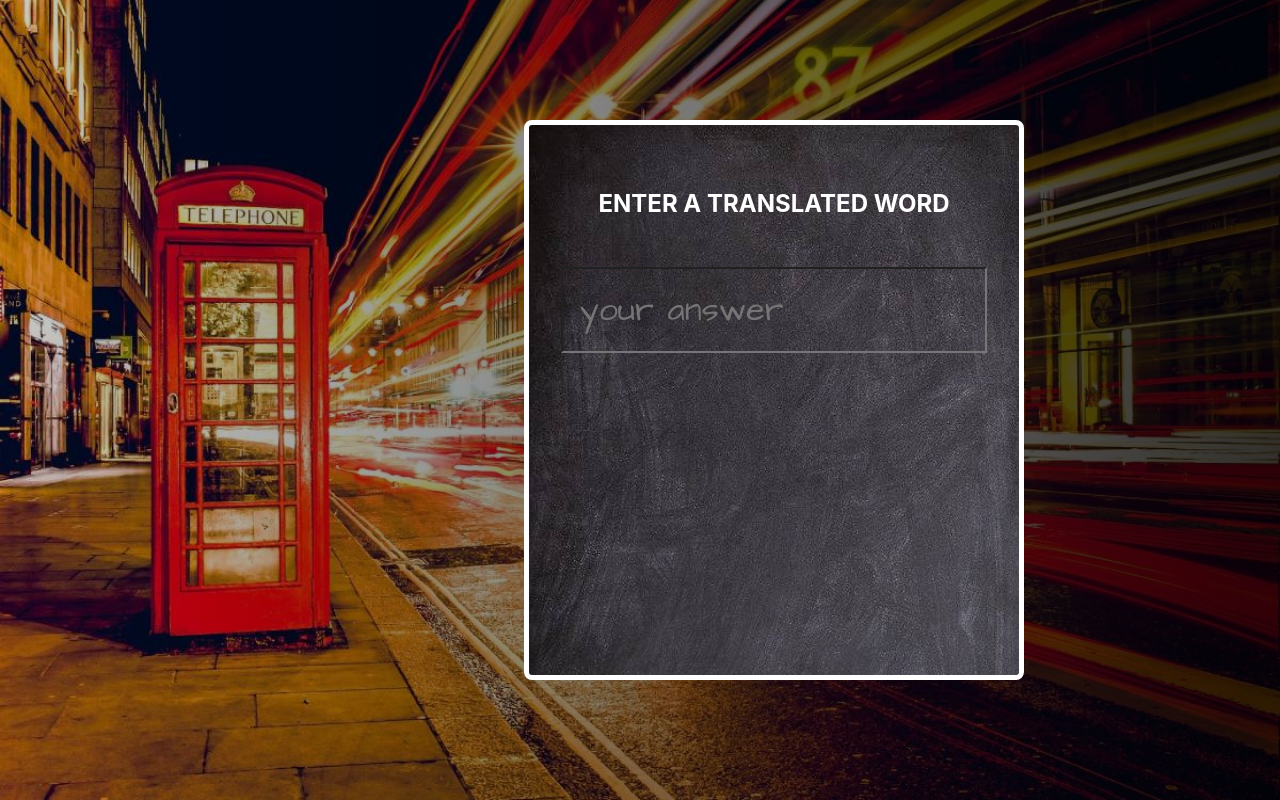
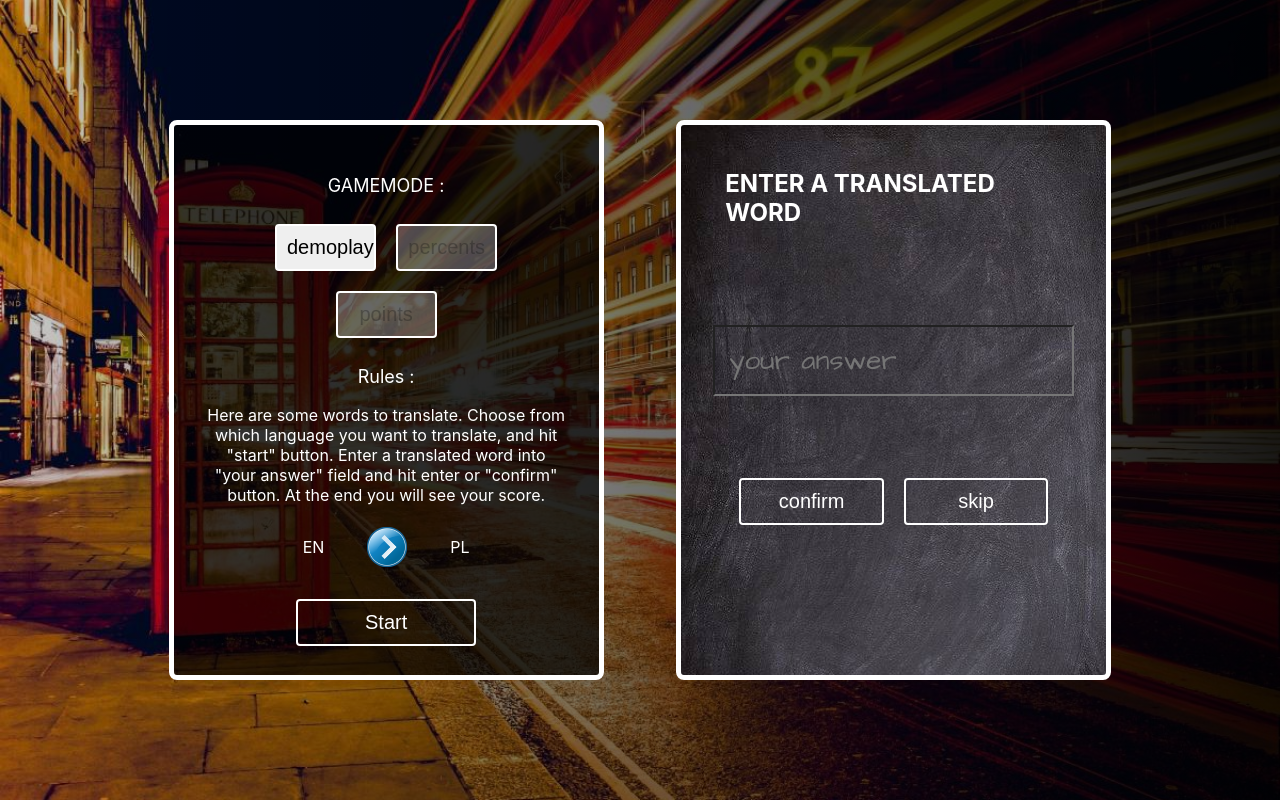
Before and after one commit to WarmuzWojtek/English-IT, a React (Create React App) app: page /demo in a window 1280 px wide. Built offline with nearby package versions, Linux system fonts and the light colour scheme.

Commit message:
Start preparing demoplay

```diff
--- a/src/Components/DemoBcg/demoBcg.css
+++ b/src/Components/DemoBcg/demoBcg.css
@@ -13,7 +13,7 @@
   left: 0;
   width: 100%;
   height: 100%;
-  background-image: linear-gradient(to right, rgba(0, 0, 0, 0.2), rgba(0, 0, 0, 0.8));
+  background-image: linear-gradient(to right, rgba(0, 0, 0, 0.2), rgba(0, 0, 0, 0.9));
   display: flex;
   justify-content: center;
   align-items: center;
--- /dev/null
+++ b/src/Components/LanguageSwitch/LanguageSwitch.jsx
@@ -0,0 +1,17 @@
+
+import './languageSwitch.css'
+
+
+const LanguageSwitch = ({ isEnglishFirst, onClickFn }) => {
+
+  return (
+    <div onClick={onClickFn} className='switchContainer'>
+      <p>{isEnglishFirst ? "EN" : "PL"}</p>
+      <div className='arrow' style={{ backgroundImage: `url(${process.env.PUBLIC_URL + '/images/arrow.png'})` }}></div>
+      <p>{isEnglishFirst ? "PL" : "EL"}</p>
+    </div>
+
+  );
+}
+
+export default LanguageSwitch;
--- /dev/null
+++ b/src/Components/LanguageSwitch/languageSwitch.css
@@ -0,0 +1,24 @@
+.switchContainer {
+  display: flex;
+  width: 70%;
+  margin: 0 auto;
+  justify-content: space-evenly;
+  align-items: center;
+  color: var(--secondary);
+  margin-top: var(--spacing-xs);
+  margin-bottom: var(--spacing-xs);
+  cursor: pointer;
+}
+
+.switchContainer:hover .arrow {
+  transform: rotate(180deg);
+}
+
+.arrow {
+  width: 40px;
+  height: 40px;
+  background-size: cover;
+  background-position: center;
+  transform: rotate(0deg);
+  transition: 0.5s;
+}
--- /dev/null
+++ b/src/Components/Logo/Logo.jsx
@@ -0,0 +1,9 @@
+import './logo.css'
+
+const Logo = () => {
+  return (
+    <p className='logo'>ENGLISH IT</p>
+  );
+}
+
+export default Logo;
--- /dev/null
+++ b/src/Components/Logo/logo.css
@@ -0,0 +1,15 @@
+.logo {
+  /* font-family: var(--mainFont);
+  font-size: 54px;
+  color: var(--secondary);
+  text-align: left;
+  padding: var(--spacing-xxs);
+  position: absolute;
+  top: 0;
+  left: 0;
+  margin-left: var(--spacing-xs);
+  background: rgba(0, 0, 0, 0.5);
+  border: 2px solid var(--secondary);
+  border-radius: 8px;
+  margin: var(--spacing-sm); */
+}
--- a/src/Components/Playground/Playground.jsx
+++ b/src/Components/Playground/Playground.jsx
@@ -1,18 +1,89 @@
-import { useState } from 'react';
+import { useState, useEffect } from 'react';
+import { words } from '../../Constants/words'
+import LanguageSwitch from '../LanguageSwitch/LanguageSwitch'
 import './playground.css'
+
 
 const Playground = () => {
 
   const [answer, setAnswer] = useState('');
+  const [questions, setQuestions] = useState();
+  const [currentQ, setCurrentQ] = useState('');
+  const [comment, setComment] = useState('');
+  const [currentIndex, setCurrentIndex] = useState();
+  const [isEnglishFirst, setIsEnglishFirst] = useState(true);
+
+  useEffect(() => {
+    setQuestions(words);
+  }, [])
 
   function handleAnswerChange(e) {
     setAnswer(e.target.value)
   }
+  function handleStartBtn() {
+    const index = Math.floor(Math.random() * questions.length);
+    const currentQuestion = questions[index];
+    setCurrentIndex(index);
+    setCurrentQ(isEnglishFirst ? currentQuestion.q : currentQuestion.a);
+  }
+
+  function handleGoodAnswer() {
+    setComment('very good');
+    handleSkipBtn();
+  }
+  function handleWrongAnswer() {
+    setComment('you`re wrong');
+  }
+
+  function handleAnswerSubmit(e) {
+    e.preventDefault();
+    isEnglishFirst ?
+      questions[currentIndex].a === answer ? handleGoodAnswer() : handleWrongAnswer() :
+      questions[currentIndex].q === answer ? handleGoodAnswer() : handleWrongAnswer()
+  }
+
+
+
+  function handleTryAgainBtn() {
+    setAnswer('');
+    setComment('');
+  }
+
+  function handleSkipBtn() {
+    const first = questions.slice(0, currentIndex);
+    const second = questions.slice(currentIndex + 1, questions.length);
+    const newQuestions = first.concat(second);
+    setQuestions(newQuestions);
+    const index = Math.floor(Math.random() * newQuestions.length);
+    const currentQuestion = questions[index];
+    setCurrentIndex(index);
+    setCurrentQ(isEnglishFirst ? currentQuestion.q : currentQuestion.a);
+    setComment('');
+    setAnswer('');
+  }
+
+  function handleLanguageSwitch() {
+    setIsEnglishFirst(!isEnglishFirst);
+  }
 
   return (
-    <div className='board' style={{ backgroundImage: `url(${process.env.PUBLIC_URL + '/images/board.jpg'})` }}>
+    <div className='gameContainer'>
+      <div className='gameMenu'>
+        <div classname='gameMode'>
+          <p className='modeName'>GAMEMODE :</p>
+          <button className='modeBtn'>demoplay</button>
+          <button disabled='true' className='modeBtn'>percents</button>
+          <button disabled='true' className='modeBtn'>points</button>
+        </div>
+        <p className='modeName'>Rules :</p>
+        <p className='modeDescription'>Here are some words to translate. Choose from which language you want to translate, and hit "start" button. Enter a translated word into "your answer" field and hit enter or "confirm" button. At the end you will see your score.</p>
+        <LanguageSwitch isEnglishFirst={isEnglishFirst} onClickFn={handleLanguageSwitch} />
+        <button onClick={handleStartBtn} className='startGameBtn'>Start</button>
+      </div>
+      <div className='gameBoard' style={{ backgroundImage: `url(${process.env.PUBLIC_URL + '/images/board.jpg'})` }}>
         <h4 className='taskDescription'>enter a translated word</h4>
-      <p className='task'></p>
+        <p className='task'>{currentQ}</p>
+        <form onSubmit={handleAnswerSubmit}>
           <input
             className='answer'
             type='text'
@@ -20,7 +91,13 @@ const Playground = () => {
             onChange={handleAnswerChange}
             value={answer}
           />
-
+        </form>
+        <div className='commentsContainer'>
+          <p className='task'>{comment}</p>
+          <button className='gameBtn' onClick={handleTryAgainBtn}>confirm</button>
+          <button className='gameBtn' onClick={handleSkipBtn}>skip</button>
+        </div>
+      </div>
     </div>
   );
 }
--- a/src/Components/Playground/playground.css
+++ b/src/Components/Playground/playground.css
@@ -1,9 +1,92 @@
-.board {
+.gameContainer {
+  display: flex;
   width: 100%;
-  max-width: 500px;
+  justify-content: space-evenly;
+  align-items: center;
+}
+
+.gameMenu {
+  width: 40%;
   height: 70vh;
+  padding: var(--spacing-sm);
+  border: 5px solid var(--secondary);
+  border-radius: 8px;
+  background: rgba(0, 0, 0, 0.7);
+
+}
+
+.gameMode {
+  display: flex;
+  justify-content: space-between;
+  align-items: center;
+  padding: var(--spacing-xs);
+}
+
+.modeName {
+  color: var(--secondary);
+  font-size: 18px;
+}
+
+.modeDescription {
+  color: var(--secondary);
+  font-size: 16px;
+}
+
+
+.modeBtn {
+  width: 28%;
+  border: 2px solid var(--secondary);
+  font-size: 20px;
+  margin: var(--spacing-xxs);
+  padding: var(--spacing-xxs);
+  border-radius: 4px;
+  transition: 0.3s;
+  cursor: pointer;
+}
+
+.startGameBtn {
+  width: 50%;
+  background: transparent;
+  color: var(--secondary);
+  border: 2px solid var(--secondary);
+  font-size: 20px;
+  margin: var(--spacing-xxs);
+  padding: var(--spacing-xxs);
+  border-radius: 4px;
+  transition: 0.5s;
+}
+
+.gameBtn {
+  width: 40%;
+  background: transparent;
+  color: var(--secondary);
+  border: 2px solid var(--secondary);
+  font-size: 20px;
+  margin: var(--spacing-xxs);
+  padding: var(--spacing-xxs);
+  border-radius: 4px;
+  transition: 0.5s;
+}
+
+.startGameBtn:hover,
+.gameBtn:hover {
+  background-color: var(--secondary);
+  color: var(--primary);
+}
+
+.gameBoard {
+  /* display: flex;
+  flex-wrap: wrap;
+  align-items: center; */
+  width: 40%;
+  /* max-width: 500px; */
+  /* height: 70vh; */
   background-size: cover;
-  margin-right: var(--spacing-xxl);
+  /* padding: var(--spacing-sm); */
+  /* border: 5px solid var(--secondary); */
+  border-radius: 8px;
+  width: 40%;
+  height: 70vh;
   padding: var(--spacing-sm);
   border: 5px solid var(--secondary);
   border-radius: 8px;
@@ -13,6 +96,17 @@
   color: var(--secondary);
   font-size: 24px;
   text-transform: uppercase;
+  padding: var(--spacing-xxs);
+  text-align: left;
+  margin: 0;
+}
+
+.task {
+  color: var(--secondary);
+  font-size: 24px;
+  text-transform: uppercase;
+  padding: var(--spacing-xxs);
+  text-align: left;
 }
 
 .answer {
@@ -21,6 +115,11 @@
   padding: var(--spacing-xxs);
   font-family: 'Architects Daughter', cursive;
   color: var(--secondary);
-  font-size: 34px;
+  font-size: 28px;
   background-color: transparent;
 }
+
+.answer:focus {
+  border: none;
+  outline: none;
+}
--- /dev/null
+++ b/src/Constants/words.js
@@ -0,0 +1,46 @@
+export const words=[
+  {q:'recipient',
+a:'odbiorca'},
+{q:'shifts',
+a:'zmiany'},
+{q:'supplier',
+a:'dostawca'},
+{q:'monotonous',
+a:'monotonny'},
+{q:'irreversibly',
+a:'nieodwracalnie'},
+{q:'acquisition',
+a:'nabycie'},
+{q:'conscious',
+a:'świadomy'},
+{q:'accompanied',
+a:'w towarzystwie'},
+{q:'unconciously',
+a:'nieświadomie'},
+{q:'kit',
+a:'zestaw'},
+{q:'hemispheres',
+a:'półkule'},
+{q:'significant',
+a:'intotne'},
+{q:'tertiary',
+a:'trzeciorzędny'},
+{q:'vast',
+a:'ogromny'},
+{q:'comprehensive',
+a:'kompleksowy'},
+{q:'laborious',
+a:'pracowity'},
+{q:'vicinity',
+a:'okolica'},
+{q:'sufficient',
+a:'wystarczający'},
+{q:'convenient',
+a:'wygodny'},
+{q:'bloated',
+a:'nadęty'},
+{q:'regardless',
+a:'niezależnie od'},
+{q:'encourage',
+a:'zachęta'},
+]
--- a/src/Pages/DemoPlay.jsx
+++ b/src/Pages/DemoPlay.jsx
@@ -1,9 +1,11 @@
 import DemoBcg from '../Components/DemoBcg/DemoBcg'
 import Playground from '../Components/Playground/Playground'
+import Logo from '../Components/Logo/Logo';
 
 
 import { Transition } from "react-transition-group";
 import { TweenMax } from "gsap/all";
+
 const startState = { autoAlpha: 0, y: -50 };
 
 const DemoPlay = (props) => {
```
Also changed, not shown: public/Images/arrow.png (added). Lines whose indentation alone changed are shown as unchanged.
